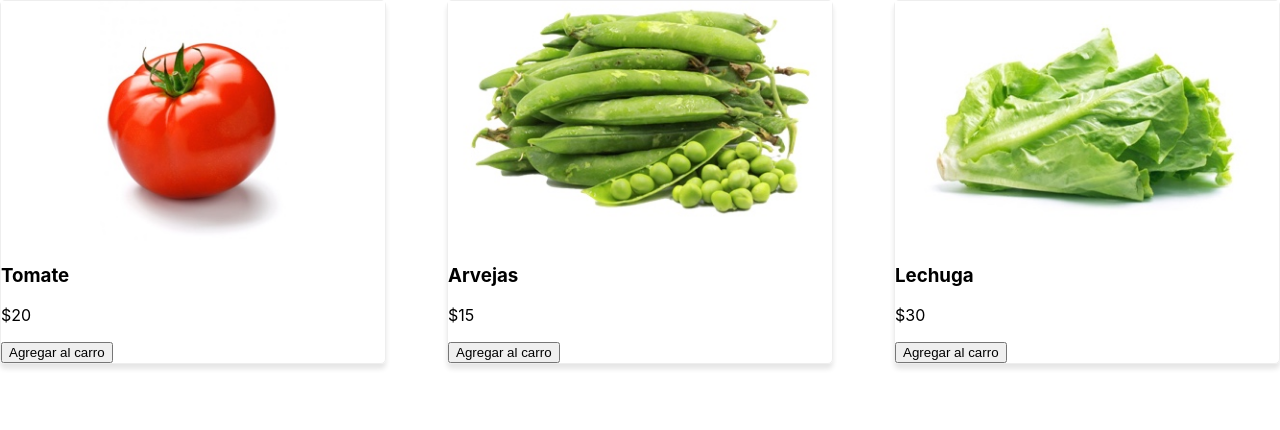
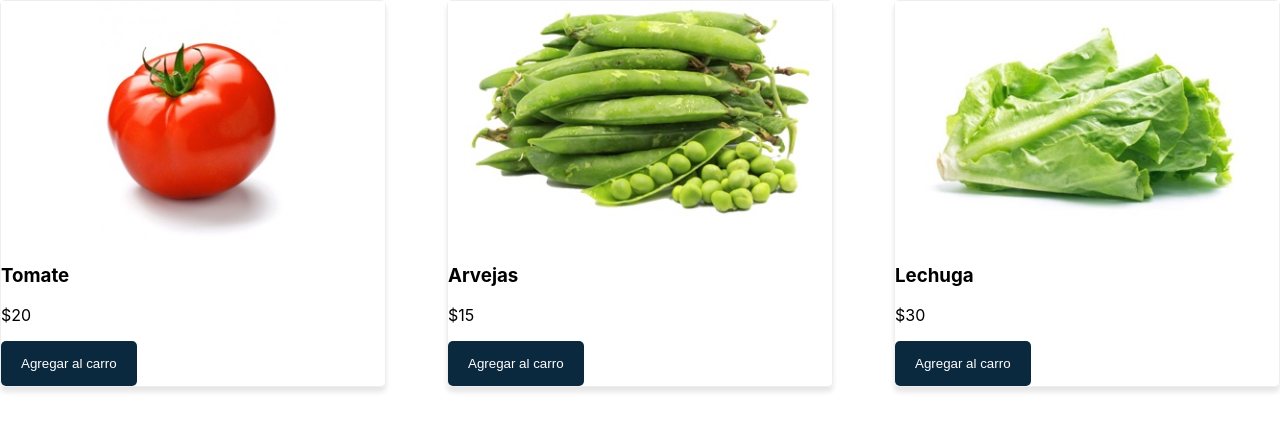
Before and after one commit to edmirgalvan01/carro-de-compras-react, a React (Create React App) app: page / in a window 1280 px wide. Shown: the top 430 px of the page. Built offline with nearby package versions, Linux system fonts and the light colour scheme.

Commit message:
Se dieron estilos al componente de Button

```diff
--- a/src/components/Button.js
+++ b/src/components/Button.js
@@ -1,8 +1,19 @@
 import { Component } from 'react';
+
+const styles = {
+   button: {
+      backgroundColor: '#0A283E',
+      color: '#FFFFFF',
+      padding: '15px 20px',
+      border: 'none',
+      borderRadius: '5px',
+      cursor: 'pointer',
+   },
+};
 
 class Button extends Component {
    render() {
-      return <button {...this.props} />;
+      return <button style={styles.button} {...this.props} />;
    }
 }
 
```
